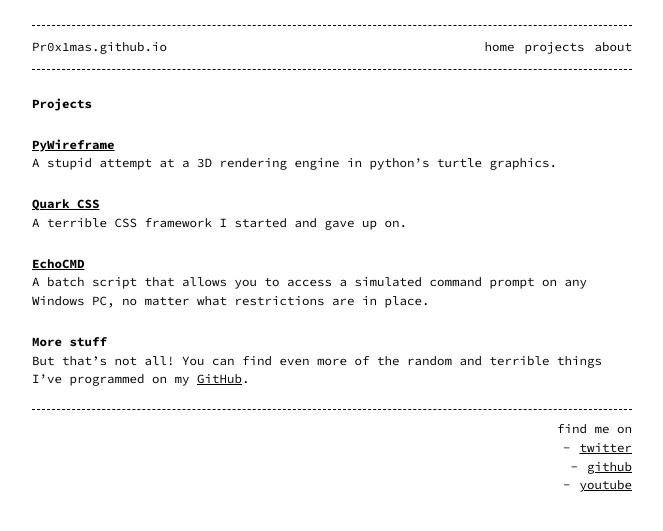
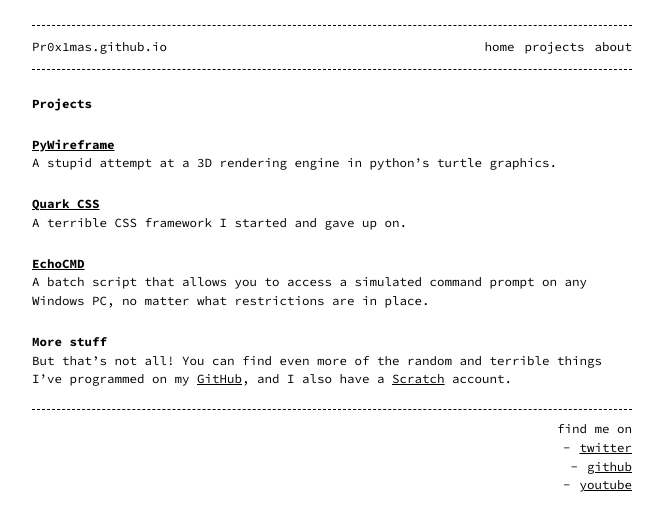
Before and after one commit to HyperHamster535/HyperHamster535.github.io, a Jekyll site: the page built from projects.md, in a window 1280 px wide. Shown: the top 531 px of the page, without its empty margins (308-971 px from the left). Built offline with Jekyll 4.4.1, drawn with Linux system fonts in a browser that asks for light colours.

Commit message:
Update projects.md

```diff
--- a/projects.md
+++ b/projects.md
@@ -20,4 +20,4 @@ A batch script that allows you to access a simulated command prompt on any Windo
 
 ## More stuff
 
-But that's not all! You can find even more of the random and terrible things I've programmed on my [GitHub](https://github.com/Pr0x1mas).
+But that's not all! You can find even more of the random and terrible things I've programmed on my [GitHub](https://github.com/Pr0x1mas), and I also have a [Scratch](https://scratch.mit.edu/users/HYPERHAMSTER534/) account.
```
